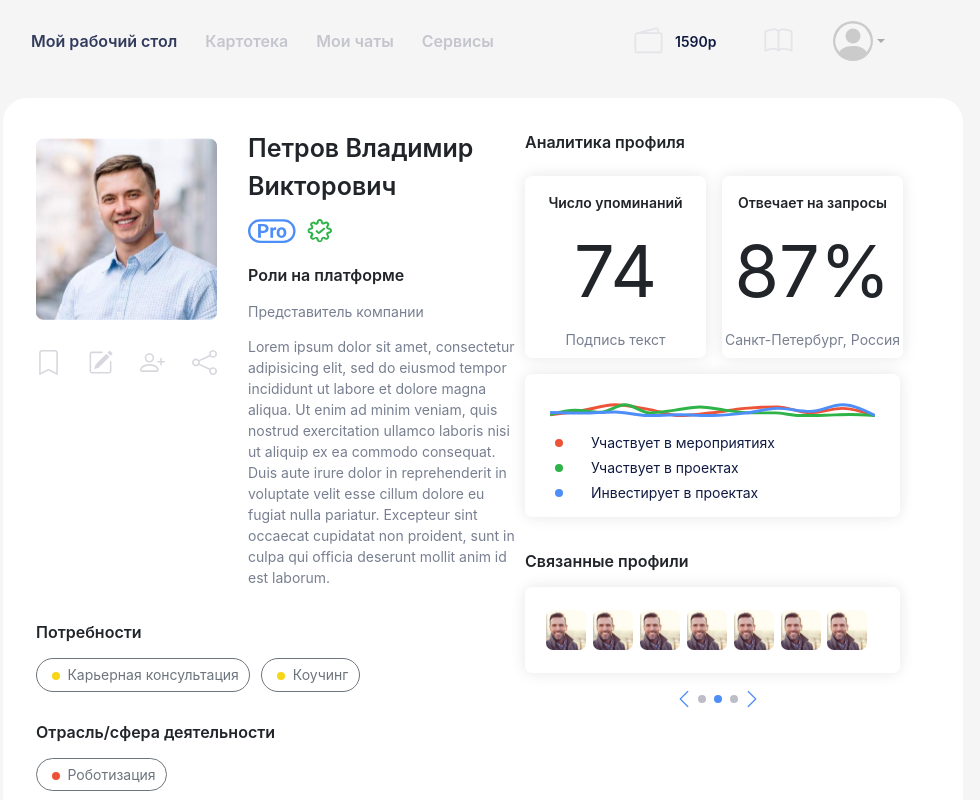
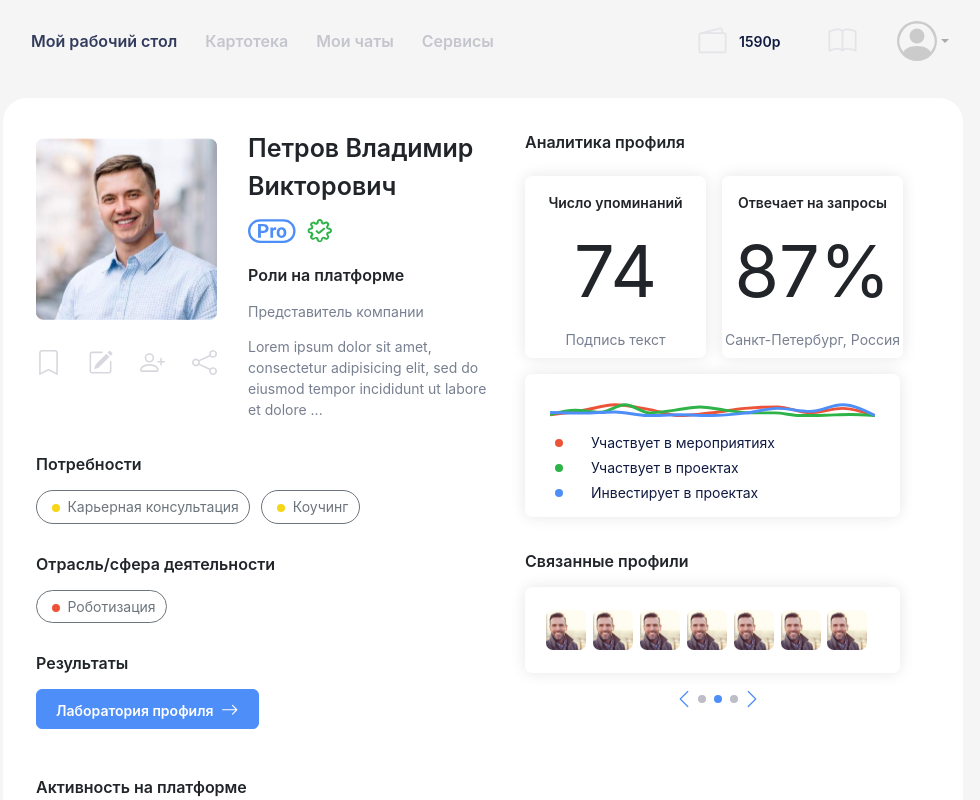
Before and after one commit to Skressed/graphs, a Vue app: page / in a window 1280 px wide. Shown: the top 800 px of the page, without its empty margins (157-1137 px from the left). Built offline with nearby package versions, Linux system fonts and the light colour scheme.

Commit message:
quickfix

```diff
--- a/src/components/Card.vue
+++ b/src/components/Card.vue
@@ -73,6 +73,7 @@ export default {
 }
 
 .section-right {
+  margin-left: 24px;
   margin-right: 52px;
 }
 
--- a/src/components/Maininfo.vue
+++ b/src/components/Maininfo.vue
@@ -19,7 +19,7 @@
         <div class="maininfo-roles">
           <p class="roles-title">Роли на платформе</p>
           <p class="role">Представитель компании</p>
-          <p class="role-caption">Lorem ipsum dolor sit amet, consectetur adipisicing elit, sed do eiusmod tempor incididunt ut labore et dolore magna aliqua. Ut enim ad minim veniam, quis nostrud exercitation ullamco laboris nisi ut aliquip ex ea commodo consequat. Duis aute irure dolor in reprehenderit in voluptate velit esse cillum dolore eu fugiat nulla pariatur. Excepteur sint occaecat cupidatat non proident, sunt in culpa qui officia deserunt mollit anim id est laborum.</p>
+          <p class="role-caption">Lorem ipsum dolor sit amet, consectetur adipisicing elit, sed do eiusmod tempor incididunt ut labore et dolore ...</p>
         </div>
       </div>
     </div>
--- a/src/components/Navbar.vue
+++ b/src/components/Navbar.vue
@@ -18,14 +18,6 @@
 <script>
 export default {
   name: 'Navbar',
-  data () {
-    return {
-
-    }
-  },
-  components: {
-
-  },
 }
 </script>
 
@@ -103,8 +95,5 @@ p {
   color: #C4C4C4;
 }
 
-.dropdown {
-  margin-right: 64px;
-}
 
 </style>
```
